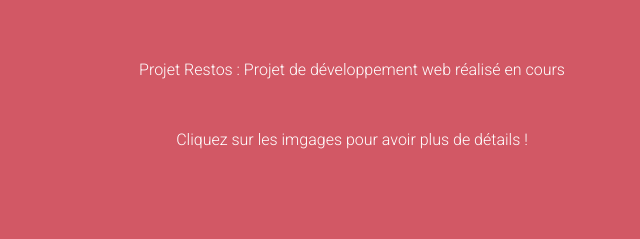
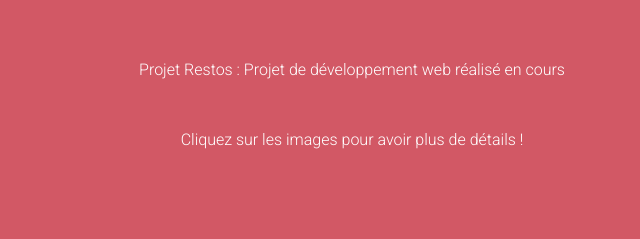
Before and after one commit to robinkilbertus/portfolio, a plain HTML site: page index.html in a window 1280 px wide. Shown: the part 1560-1799 px from the top of the page, 640-1280 px from the left. Drawn offline with Linux system fonts and the light colour scheme.

Commit message:
Add files via upload

```diff
--- a/index.html
+++ b/index.html
@@ -158,7 +158,7 @@
                     <p>Projet DTPL :
                         Application web de Gestion de BDD réalisé durant le stage de 1ère année</p>
                 </div>
-                <p>Cliquez sur les imgages pour avoir plus de détails !</p>
+                <p>Cliquez sur les images pour avoir plus de détails !</p>
             </div>
         </div>
 
```
